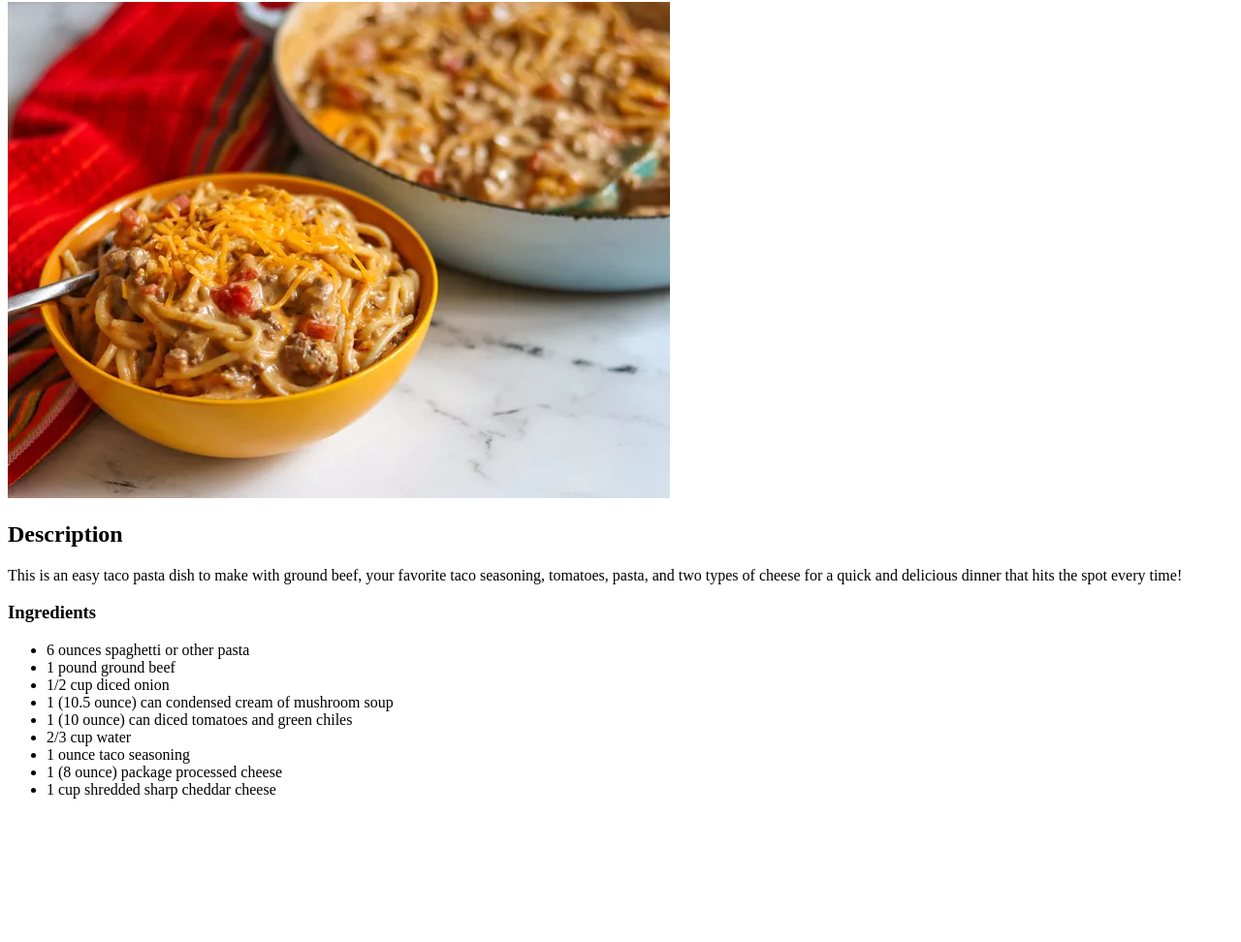
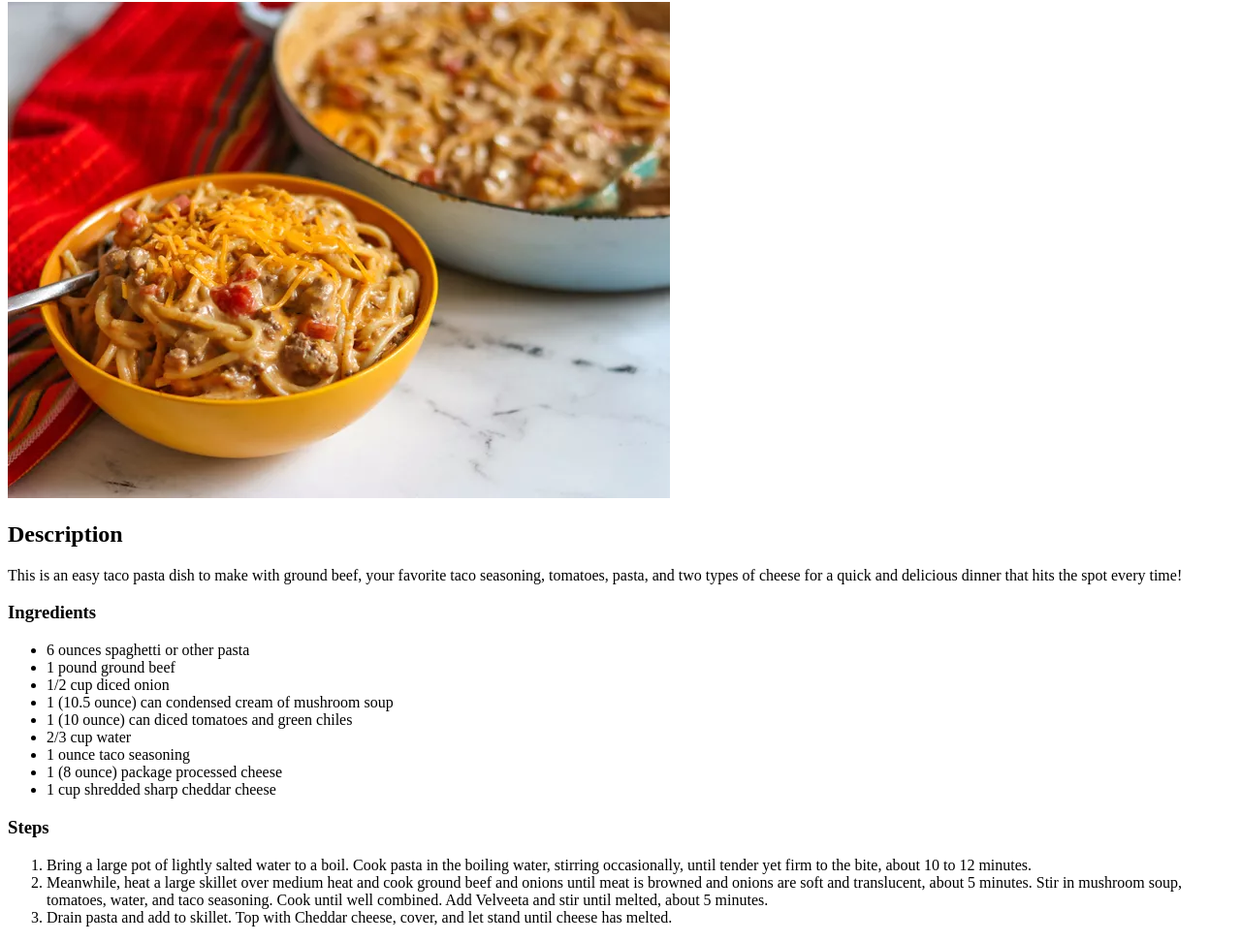
Before and after one commit to willycode/odin-recipes, a plain HTML site: page recipes/taco-pasta.html in a window 1280 px wide. Shown: the part 78-1050 px from the top of the page at 97% size. Before the commit the page ends 918 px from the top, so only its background shows below. Drawn offline with Linux system fonts and the light colour scheme.

Commit message:
add steps
added cooking steps

```diff
--- a/recipes/taco-pasta.html
+++ b/recipes/taco-pasta.html
@@ -22,6 +22,12 @@
         <li>1 (8 ounce) package processed cheese</li>
         <li>1 cup shredded sharp cheddar cheese</li>
     </ul>
+    <h3>Steps</h3>
+    <ol>
+        <li>Bring a large pot of lightly salted water to a boil. Cook pasta in the boiling water, stirring occasionally, until tender yet firm to the bite, about 10 to 12 minutes.</li>
+        <li>Meanwhile, heat a large skillet over medium heat and cook ground beef and onions until meat is browned and onions are soft and translucent, about 5 minutes. Stir in mushroom soup, tomatoes, water, and taco seasoning. Cook until well combined. Add Velveeta and stir until melted, about 5 minutes.</li>
+        <li>Drain pasta and add to skillet. Top with Cheddar cheese, cover, and let stand until cheese has melted.</li>
+    </ol>
 
 </body>
 </html>
```
